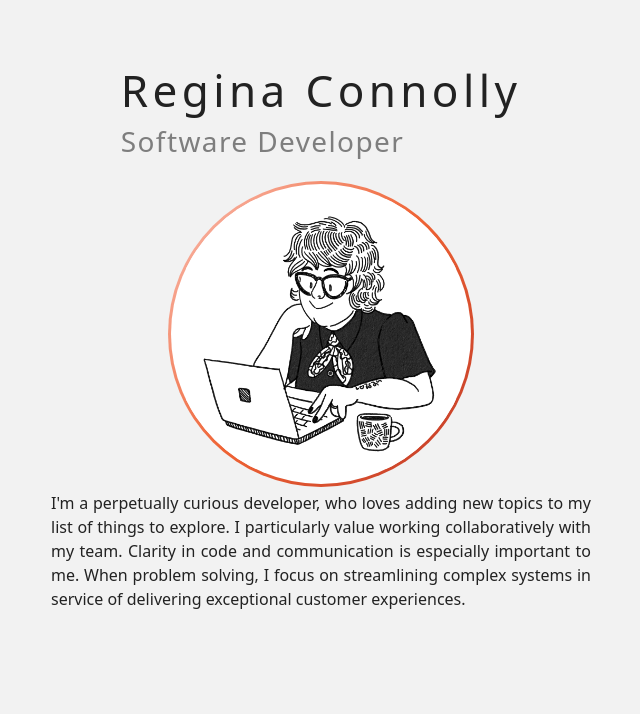
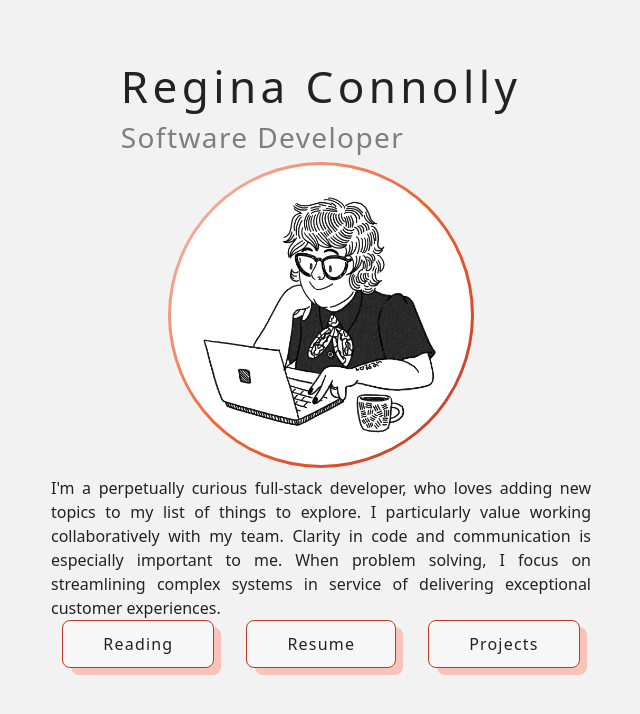
Before and after one commit to reg710/portfolio, an Angular app: page /home in a window 1280 px wide. Shown: the top 714 px of the page, without its empty margins (319-959 px from the left). Built offline with nearby package versions, Linux system fonts and the light colour scheme.

Commit message:
Add button styling from online example

```diff
--- a/src/app/home/home.component.html
+++ b/src/app/home/home.component.html
@@ -14,12 +14,16 @@
     </div>
 
     <div class="bio">
-        I'm a perpetually curious developer, who loves adding new topics to my list of things to explore. I particularly
+        I'm a perpetually curious full-stack developer, who loves adding new topics to my list of things to explore. I particularly
         value working collaboratively with my team. Clarity in code and communication is especially important to me.
         When problem solving, I focus on streamlining complex systems in service of delivering exceptional customer
         experiences.
     </div>
 
-    <div class="skills"></div>
+    <div class="button-row">
+            <a routerLink="/reading" class="orange-button">Reading</a>
+            <a routerLink="/resume" class="orange-button">Resume</a>
+            <a href="https://github.com/reg710?tab=repositories" target="_blank" rel="noopener" class="orange-button">Projects</a>
+    </div>
 
 </div>
--- a/src/app/home/home.component.scss
+++ b/src/app/home/home.component.scss
@@ -11,6 +11,7 @@ h2 {
     color: #7e7e7e;
     font-size: 1.75em;
     letter-spacing: 0.05em;
+    border-bottom: 0;
 }
 
 .main-container {
@@ -19,7 +20,7 @@ h2 {
     flex-direction: column;
     align-items: center;
     justify-content: space-evenly;
-    height: 70vh;
+    min-height: 70vh;
     margin: 60px auto;
     max-width: 80vw;
 }
@@ -50,25 +51,97 @@ h2 {
 
 .hero-image-wrap {
     // border: solid 1px orange;
-    margin-top: 10px;
+    // margin-top: 10px;
     border-radius: 50%;
     padding: 3px;
-    background: linear-gradient(
-        130deg,
-        #fac3b9,
-        #ef6334,
-        #bf3927
-    )
+    background: linear-gradient(130deg,
+            #fac3b9,
+            #ef6334,
+            #bf3927)
 }
 
 img {
     // border: solid 1px orange;
-    max-width:90%;
+    max-width: 90%;
 }
 
 .bio {
     // border: solid 1px orange;
+    margin-top: 0.5em;
     padding: 0 30px;
     max-width: 600px;
     text-align: justify;
 }
+
+.button-row {
+    display: flex;
+    flex-wrap: wrap;
+    max-width: 600px;
+}
+
+.button-row a {
+    text-decoration: none;
+    color: inherit;
+    margin: 0 1em;
+}
+
+
+/* CSS modified from https://getcssscan.com/css-buttons-examples */
+.orange-button {
+    align-items: center;
+    background-color: #f7f7f7;
+    border: 1px solid #bf3927;
+    border-radius: 8px;
+    box-sizing: border-box;
+    color: #111;
+    cursor: pointer;
+    display: flex;
+    letter-spacing: 0.075em;
+    height: 48px;
+    justify-content: center;
+    line-height: 24px;
+    max-width: 100%;
+    padding: 0 15px;
+    position: relative;
+    text-align: center;
+    text-decoration: none;
+    user-select: none;
+    -webkit-user-select: none;
+    touch-action: manipulation;
+}
+
+.orange-button:after {
+    background-color: #fac3b9;
+    border-radius: 8px;
+    content: "";
+    display: block;
+    height: 48px;
+    left: 0;
+    width: 100%;
+    position: absolute;
+    top: -2px;
+    transform: translate(8px, 8px);
+    transition: transform .2s ease-out;
+    z-index: -1;
+}
+
+.orange-button:hover:after {
+    transform: translate(0, 0);
+}
+
+.orange-button:active {
+    background-color: #bf3927;
+    color: white;
+    outline: 0;
+}
+
+.orange-button:hover {
+    outline: 0;
+    background-color: #fac3b9;
+}
+
+@media (min-width: 768px) {
+    .orange-button {
+        padding: 0 40px;
+    }
+}
```
